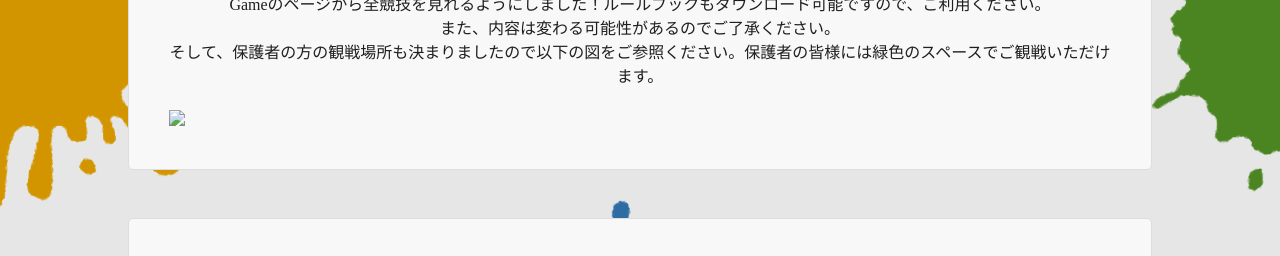
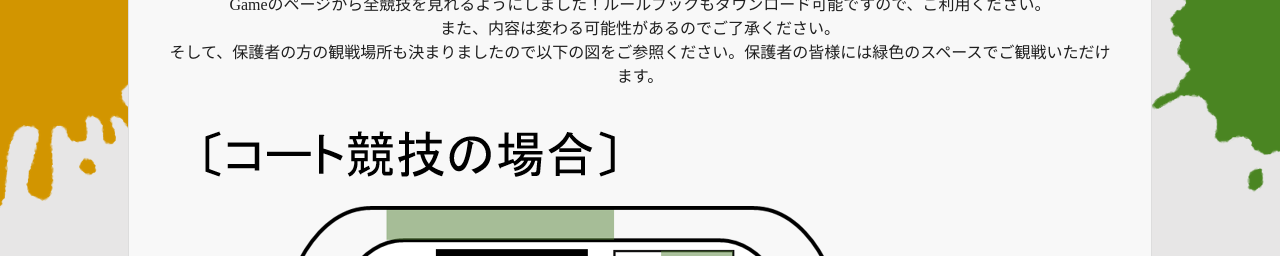
Before and after one commit to Sorami-Kasai/SportsFestival2023, a plain HTML site: page news.html in a window 1280 px wide. Shown: the part 322-578 px from the top of the page. Drawn offline with nearby package versions, Linux system fonts and the light colour scheme; a web font is replaced by a local one.

Commit message:
Update news.html

```diff
--- a/news.html
+++ b/news.html
@@ -72,7 +72,7 @@
                 <p>Gameのページから全競技を見れるようにしました！ルールブックもダウンロード可能ですので、ご利用ください。<br>
                 また、内容は変わる可能性があるのでご了承ください。<br>
                 そして、保護者の方の観戦場所も決まりましたので以下の図をご参照ください。保護者の皆様には緑色のスペースでご観戦いただけます。</p>
-                <img src="images.viewing.png">
+                <img src="images/viewing.png">
         </div>
 
          <div class="mb-5">
```
